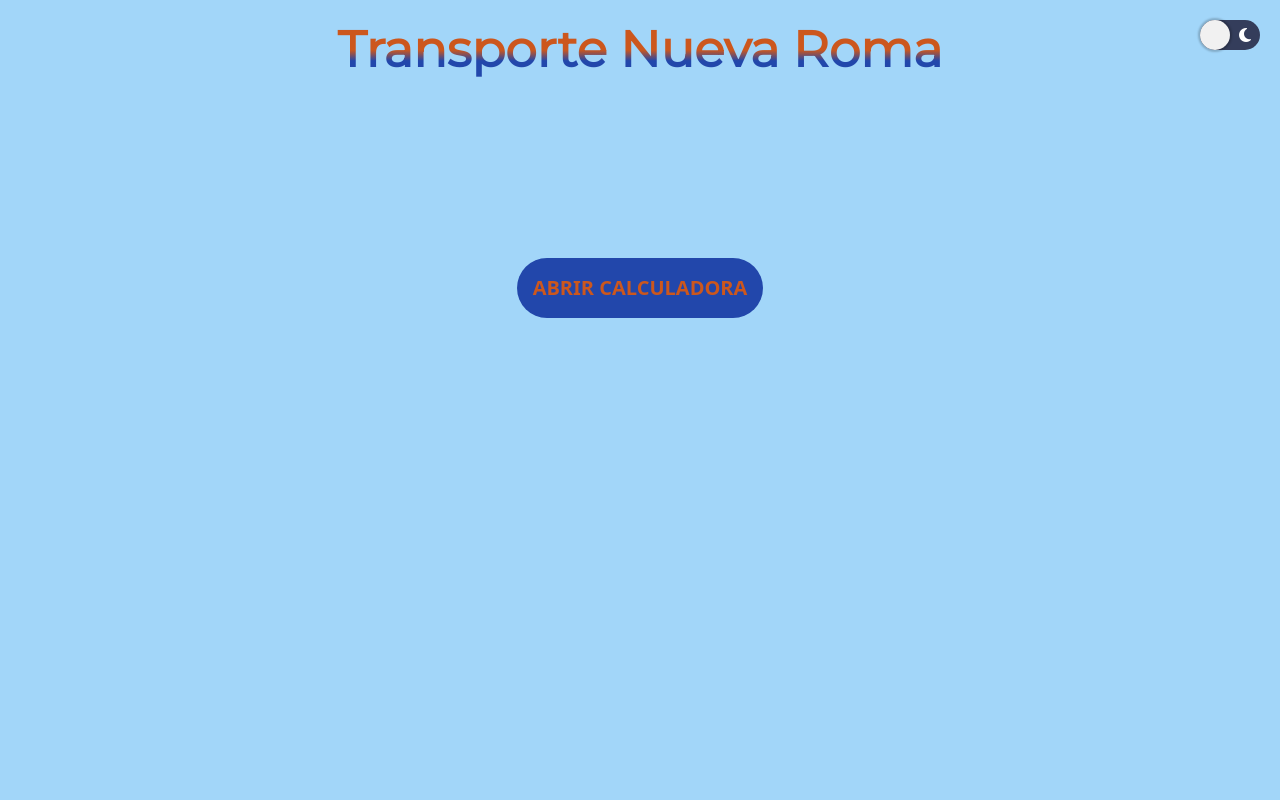
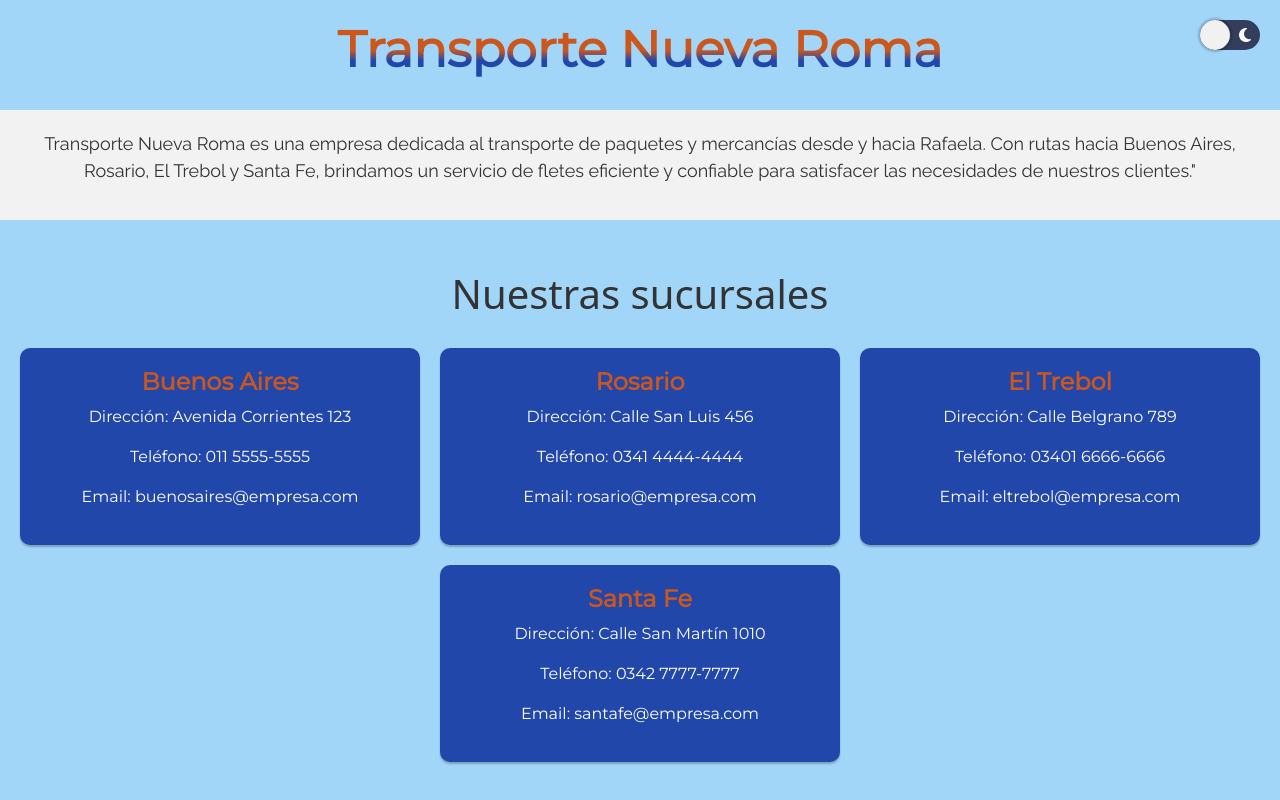
Before and after one commit to JuanmaFranco94/PreEntrega2-Franco, a plain HTML site: page index.html in a window 1280 px wide. Shown: the top 800 px of the page. Drawn offline with nearby package versions, Linux system fonts and the light colour scheme; some packages are replaced by stand-ins of ours; a script that the page names is missing.

Commit message:
Agrego los ultimos detalles visuales, AJAX y fetch()

```diff
--- a/css/style.css
+++ b/css/style.css
@@ -74,6 +74,70 @@ body.dark{
     left: unset;
     right: 0;
   }
+.informacion-transporte {
+  background-color: #f2f2f2;
+  padding: 20px;
+  text-align: center;
+  margin-bottom: 30px;
+  margin-top: 30px;
+  font-family: 'Raleway', sans-serif;
+}
+
+.informacion-transporte p {
+  font-size: 18px;
+  line-height: 1.5;
+  color: #333;
+}
+
+
+#ciudades-contenedor{
+  display: flex;
+  flex-wrap: wrap;
+  justify-content: center;
+  align-items: center;
+  gap: 20px;
+  margin-top: 20px;
+}
+.sucursales-titulo {
+  text-align: center;
+  margin-top: 50px;
+  margin-bottom: 30px;
+  font-size: 40px;
+}
+
+
+.ciudad-tarjeta{
+  background-color: #f7f7f7;
+  box-shadow: 0px 2px 2px rgba(0, 0, 0, 0.25);
+  border-radius: 10px;
+  padding: 20px;
+  width: 100%;
+  max-width: 400px;
+  font-family: 'Montserrat', sans-serif;
+  text-align: center;
+  background-color: #2247AB;
+}
+.ciudad-tarjeta:hover{
+  background-color: #CC571D;
+  transition: 0.5s;
+}
+.ciudad-tarjeta h2 {
+  margin-top: 0;
+  font-size: 24px;
+  color: #CC571D;
+  font-weight: bold;
+}
+.ciudad-tarjeta:hover h2{
+  color: #2247AB;
+}
+
+.ciudad-tarjeta p {
+  font-size: 16px;
+  color: #fff;
+}
+.ciudad-tarjeta:hover p{
+  color: #000;
+}
 
 h1{
     font-family: 'Montserrat', sans-serif;
@@ -86,7 +150,11 @@ h1{
     -webkit-background-clip: text;
     -webkit-text-fill-color: transparent;
 }
-
+#ciudades-lista li {
+  background-color: blue;
+  margin: 10px;
+  display: inline-block;
+}
 .container-fluid {
   font-family: 'Raleway', sans-serif;
 
@@ -108,7 +176,7 @@ h1{
     padding: 30px;
     border: 2px solid;
     border-radius: 30px;
-    background-color: #7B8FA1;
+    background-color: #CC571D;
     color: #202020;
     transition: all 1s ease;
     margin-bottom: 50px;
@@ -203,6 +271,7 @@ h1{
     transform: scale(.5);
     transition: .3s;
     box-shadow: 0 0 0 500vmax rgba(0, 0 ,0, .5);
+    background-color: rgba(0,0,0,0.5);
     top: 50%;
     left: 50%;
     transform: translate(-50%, -50%);
@@ -220,6 +289,11 @@ h1{
 }
 
  @media only screen and (max-width: 767px) {
+
+  #ciudades-contenedor{
+    flex-direction: column;
+  }
+
   h1{
     font-size: 2.5rem;
     text-align: center;
--- /dev/null
+++ b/data/ciudades.json
@@ -0,0 +1,28 @@
+{
+    "ciudades": [
+      {
+        "nombre": "Buenos Aires",
+        "calle": "Avenida Corrientes 123",
+        "telefono": "011 5555-5555",
+        "email": "buenosaires@empresa.com"
+      },
+      {
+        "nombre": "Rosario",
+        "calle": "Calle San Luis 456",
+        "telefono": "0341 4444-4444",
+        "email": "rosario@empresa.com"
+      },
+      {
+        "nombre": "El Trebol",
+        "calle": "Calle Belgrano 789",
+        "telefono": "03401 6666-6666",
+        "email": "eltrebol@empresa.com"
+      },
+      {
+        "nombre": "Santa Fe",
+        "calle": "Calle San Martín 1010",
+        "telefono": "0342 7777-7777",
+        "email": "santafe@empresa.com"
+      }
+    ]
+  }
--- a/index.html
+++ b/index.html
@@ -17,6 +17,12 @@
         </button>
     </nav>
   <h1>Transporte Nueva Roma</h1>
+  <div class="informacion-transporte">
+    <p>Transporte Nueva Roma es una empresa dedicada al transporte de paquetes y mercancías desde y hacia Rafaela. Con rutas hacia Buenos Aires, Rosario, El Trebol y Santa Fe, brindamos un servicio de fletes eficiente y confiable para satisfacer las necesidades de nuestros clientes."</p>
+  </div>
+
+  <h2 class="sucursales-titulo">Nuestras sucursales</h2>
+ <div id="ciudades-contenedor"></div>
     <div class="contenedor">
       <button class="boton-modal" id="boton-modal-centro">Abrir Calculadora</button>
     </div>
@@ -57,10 +63,11 @@
                               </div>
                         </form>
                     </div>
+                        <button class="boton cerrar" id="cerrar-modal-centro">Cerrar</button>
+                    </div>
+                    </div>
                 </div>
-            </div>
-            <button class="boton cerrar" id="cerrar-modal-centro">Cerrar</button>
-            </div>
+
         </div>
 </body>
 <script src="https://kit.fontawesome.com/f452bb2218.js" crossorigin="anonymous"></script>
--- a/js/main.js
+++ b/js/main.js
@@ -1,5 +1,36 @@
 
 /*SIMULADOR DE CALCULO DEL COSTO DE FLETES - TRANSPORTE NUEVA ROMA*/
+//Utilizo una archivo JSON local y fetch() para mostrar los destinos disponibles del transporte
+fetch('data/ciudades.json')
+  .then(response => response.json())
+  .then(data => {
+    const ciudades = data.ciudades;
+    const contenedor = document.getElementById('ciudades-contenedor');
+
+    ciudades.forEach(ciudad => {
+      const tarjeta = document.createElement('div');
+      tarjeta.classList.add('ciudad-tarjeta');
+
+      const nombreCiudad = document.createElement('h2');
+      nombreCiudad.textContent = ciudad.nombre;
+      tarjeta.appendChild(nombreCiudad);
+
+      const direccion = document.createElement('p');
+      direccion.textContent = 'Dirección: ' + ciudad.calle;
+      tarjeta.appendChild(direccion);
+
+      const telefono = document.createElement('p');
+      telefono.textContent = 'Teléfono: ' + ciudad.telefono;
+      tarjeta.appendChild(telefono);
+
+      const email = document.createElement('p');
+      email.textContent = 'Email: ' + ciudad.email;
+      tarjeta.appendChild(email);
+
+      contenedor.appendChild(tarjeta);
+    });
+  });
+
 //Toggle-button para modo oscuro
 const btnSwitch = document.querySelector('#switch');
 btnSwitch.addEventListener('click', () => {
```
